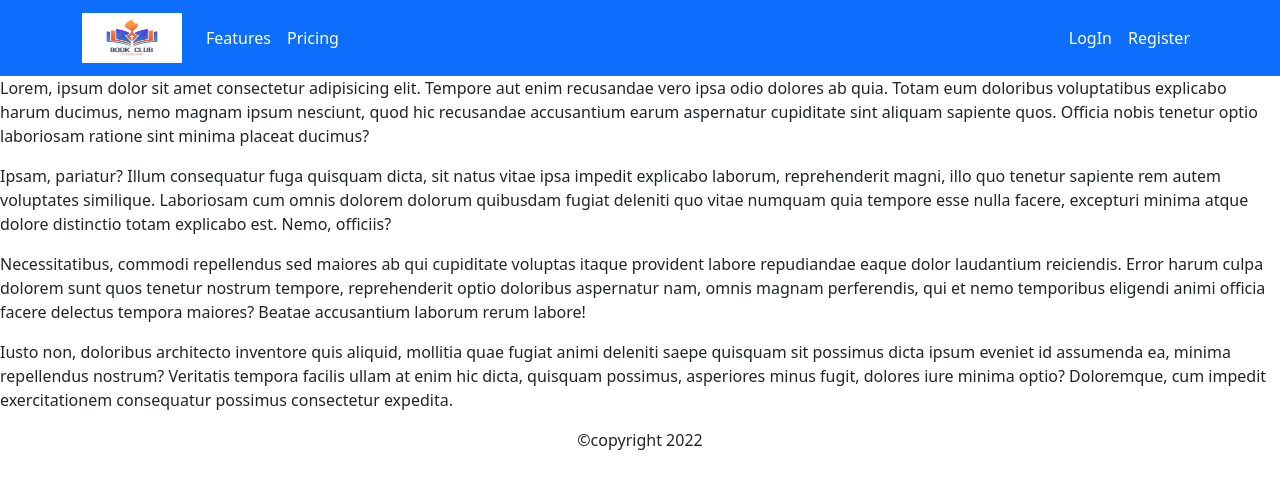
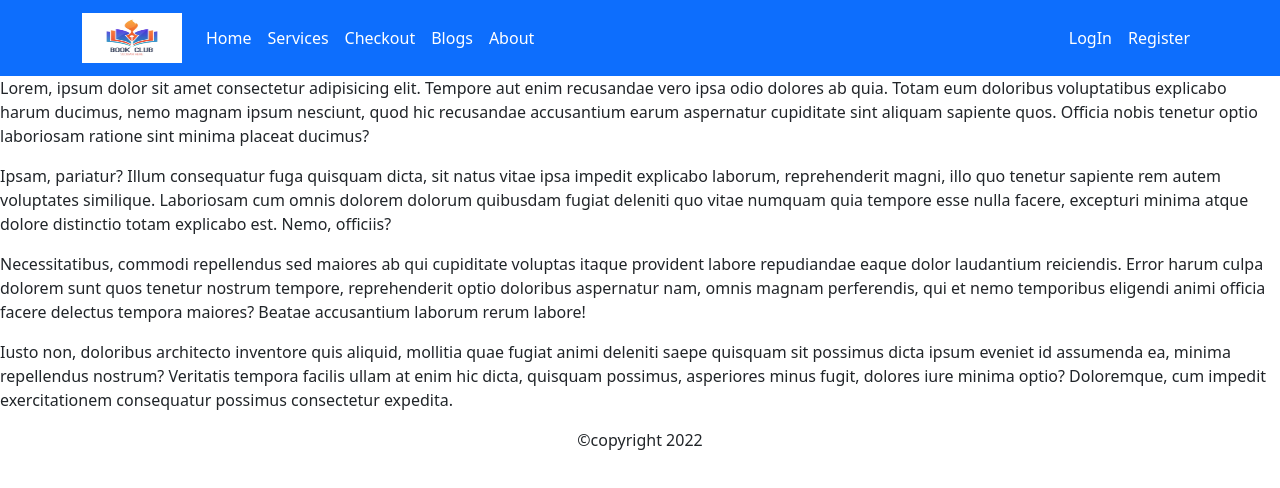
Before and after one commit to Md-Shahriar-Islam/LearnZone, a React (Create React App) app: page / in a window 1280 px wide. Shown: the top 488 px of the page. Built offline with nearby package versions, Linux system fonts and the light colour scheme.

Commit message:
navbar again added

```diff
--- a/src/Components/Shared/Head/Header.js
+++ b/src/Components/Shared/Head/Header.js
@@ -11,8 +11,11 @@ const Header = () => {
                     <Navbar.Toggle aria-controls="responsive-navbar-nav" />
                     <Navbar.Collapse id="responsive-navbar-nav">
                         <Nav className="me-auto">
-                            <Nav.Link className="text-white" href="#features">Features</Nav.Link>
-                            <Nav.Link className="text-white" href="#pricing">Pricing</Nav.Link>
+                            <Nav.Link className="text-white" href="#features">Home</Nav.Link>
+                            <Nav.Link className="text-white" href="#pricing">Services</Nav.Link>
+                            <Nav.Link className="text-white" href="#features">Checkout</Nav.Link>
+                            <Nav.Link className="text-white" href="#features">Blogs</Nav.Link>
+                            <Nav.Link className="text-white" href="#pricing">About</Nav.Link>
 
                         </Nav>
                         <Nav>
```
